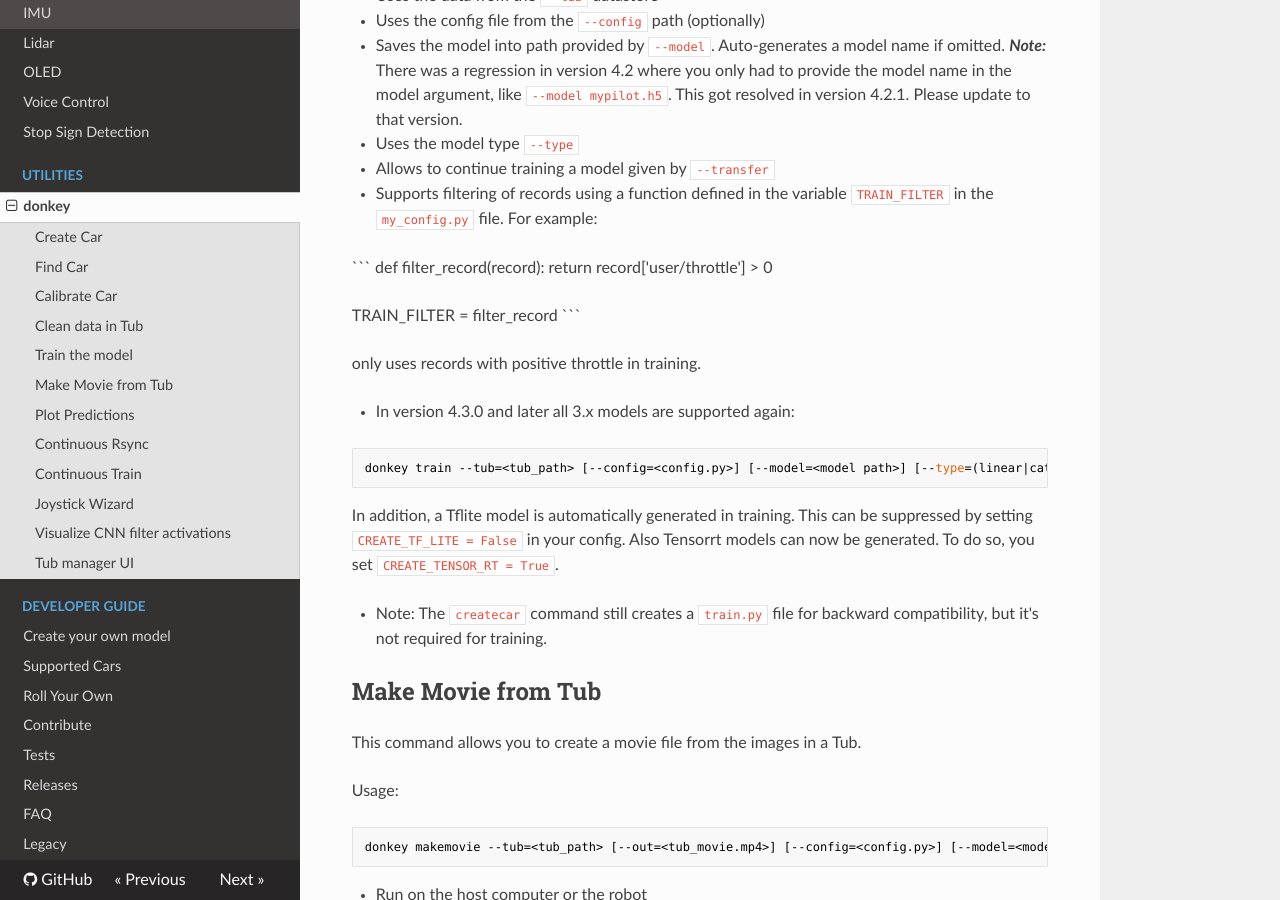
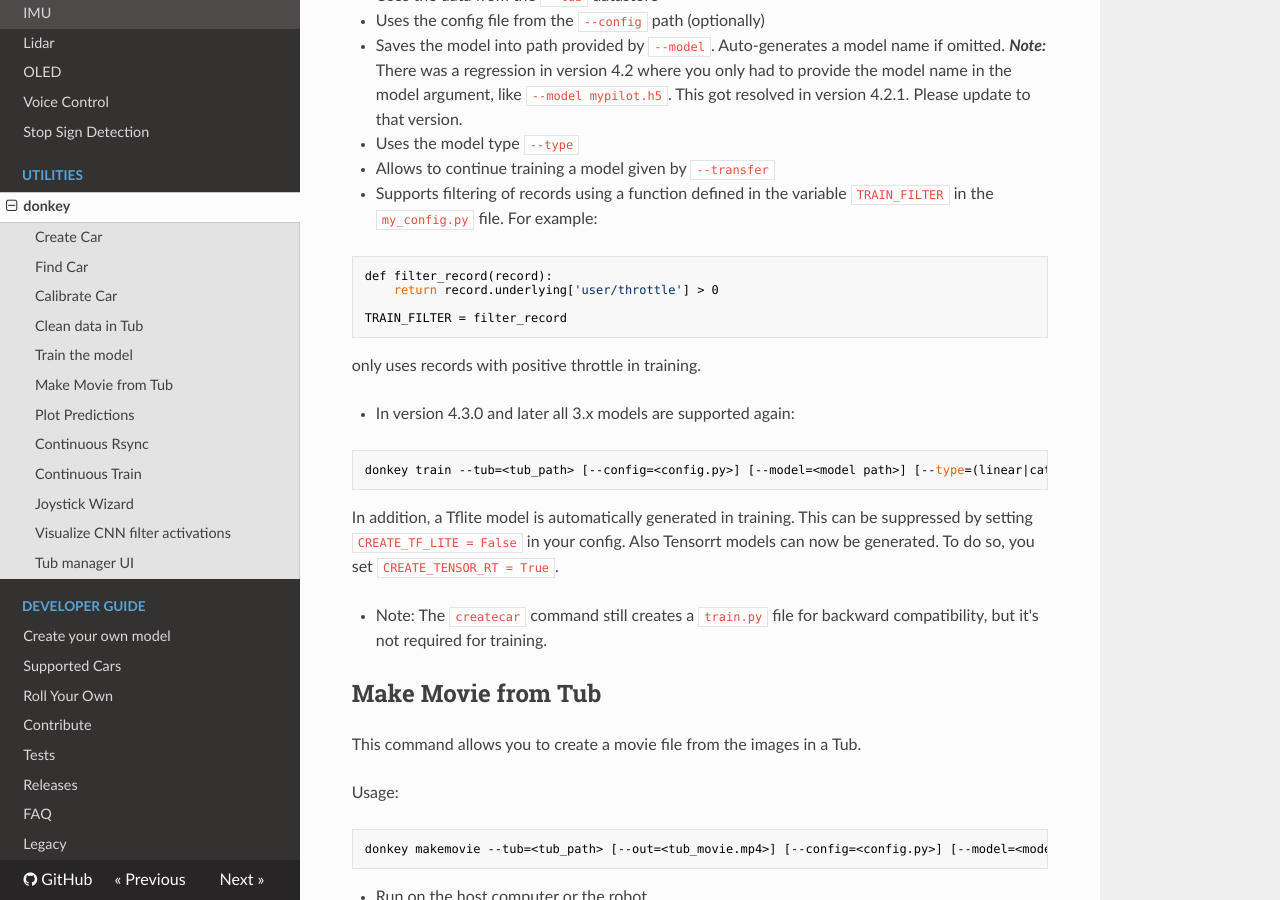
Before and after one commit to autorope/donkeydocs, an MkDocs documentation site: the page built from docs/utility/donkey.md, in a window 1280 px wide and 900 px high, scrolled down 1856 px. Built offline with MkDocs 1.6.1, drawn with Linux system fonts in a browser that asks for light colours; nearby versions of some CDN libraries; old or Windows-style settings are respelled for this version of MkDocs.

Commit message:
Correct doc for filtering
We need to pass the `TubRecord`.

````diff
--- a/docs/utility/donkey.md
+++ b/docs/utility/donkey.md
@@ -80,12 +80,12 @@ donkey train --tub=<tub_path> [--config=<config.py>] [--model=<model path>] [--t
 * Supports filtering of records using a function defined in the variable
   `TRAIN_FILTER` in the `my_config.py` file. For example:
 
-  ```
-  def filter_record(record):
-      return record['user/throttle'] > 0
+```bash
+def filter_record(record):
+    return record.underlying['user/throttle'] > 0
 
-  TRAIN_FILTER = filter_record
-  ```
+TRAIN_FILTER = filter_record
+```
 
   only uses records with positive throttle in training.
 
````
